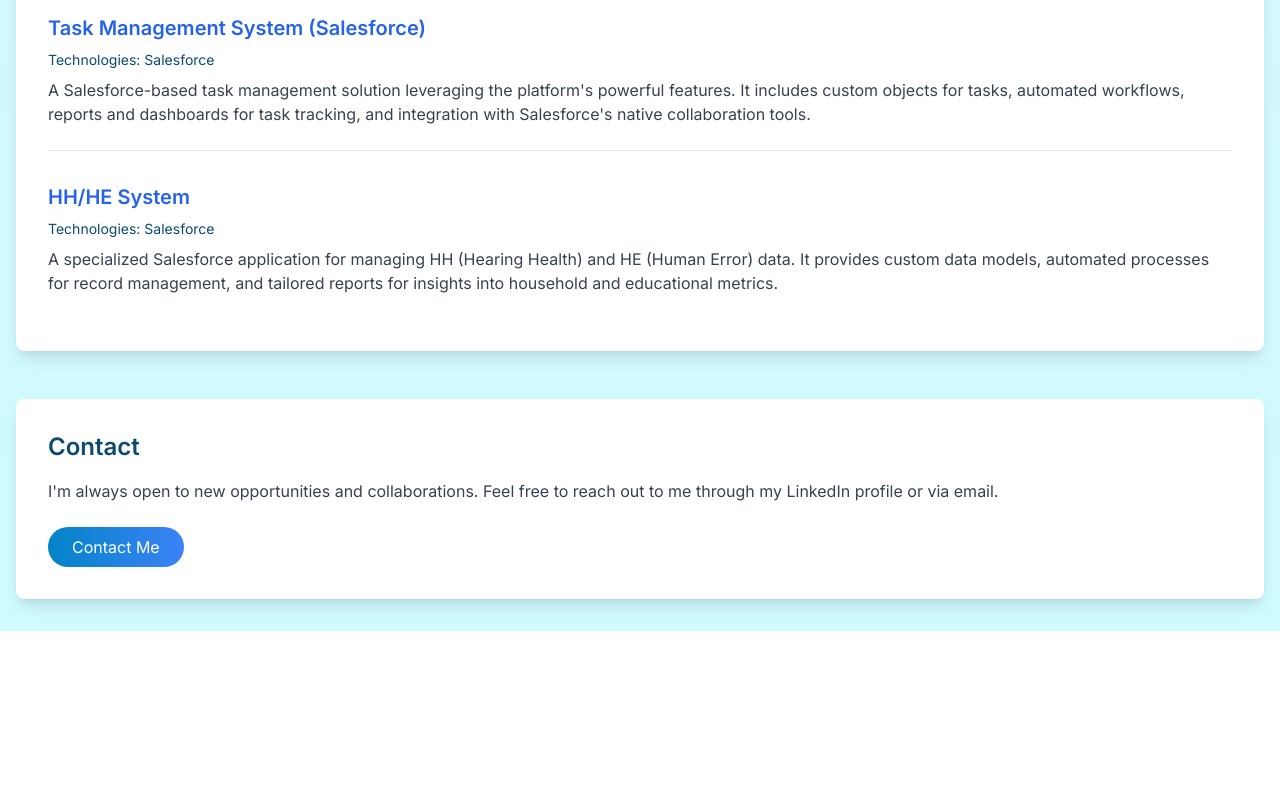
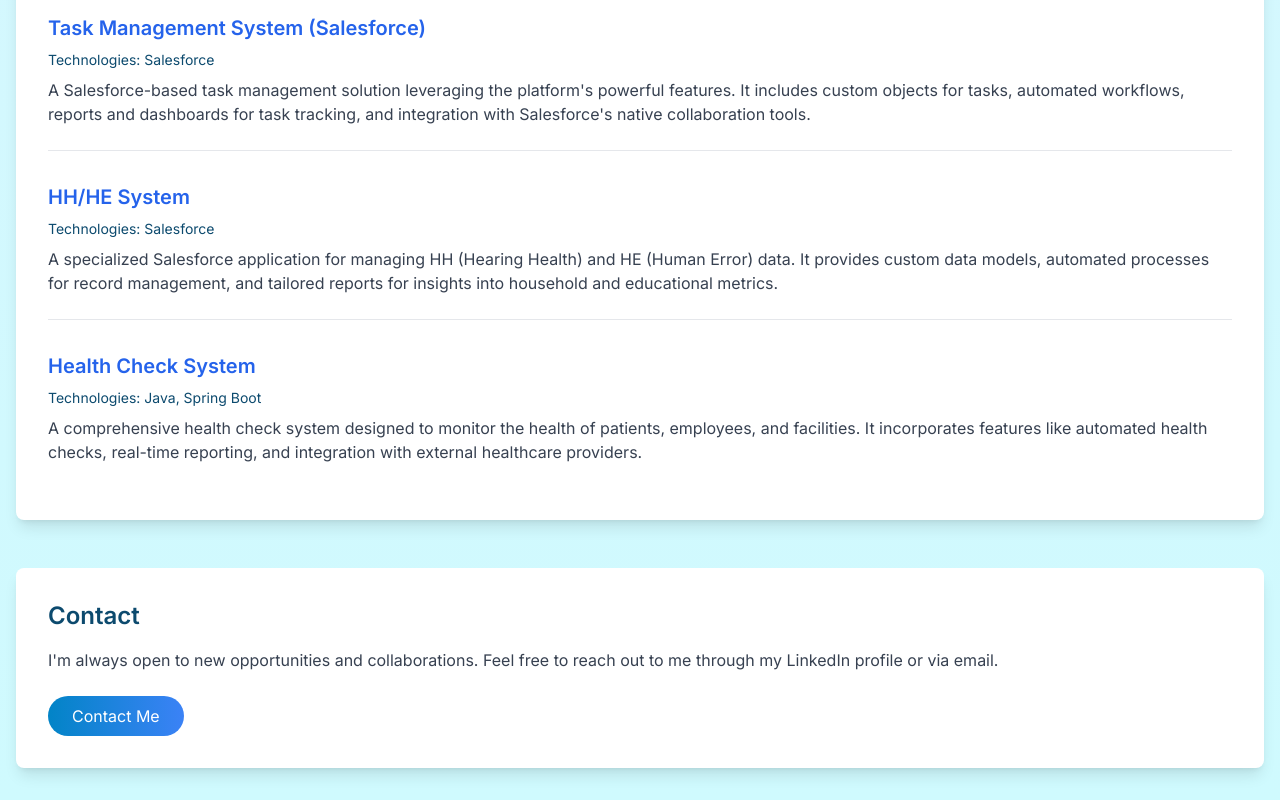
Before and after one commit to PTHK0805/pofolio, a Next.js app: page / in a window 1280 px wide. Shown: the part 2106-2906 px from the top of the page. Before the commit the page ends 2737 px from the top, so only its background shows below. Built offline with nearby package versions, Linux system fonts and the light colour scheme.

Commit message:
Add new project

```diff
--- a/app/components/Projects.tsx
+++ b/app/components/Projects.tsx
@@ -32,6 +32,11 @@
         name: "HH/HE System",
         tech: "Salesforce",
         description: "A specialized Salesforce application for managing HH (Hearing Health) and HE (Human Error) data. It provides custom data models, automated processes for record management, and tailored reports for insights into household and educational metrics."
+    },
+    {
+        name: "Health Check System",
+        tech: "Java, Spring Boot",
+        description: "A comprehensive health check system designed to monitor the health of patients, employees, and facilities. It incorporates features like automated health checks, real-time reporting, and integration with external healthcare providers."
     }
 ]
 
```
Lines whose indentation alone changed are shown as unchanged.
